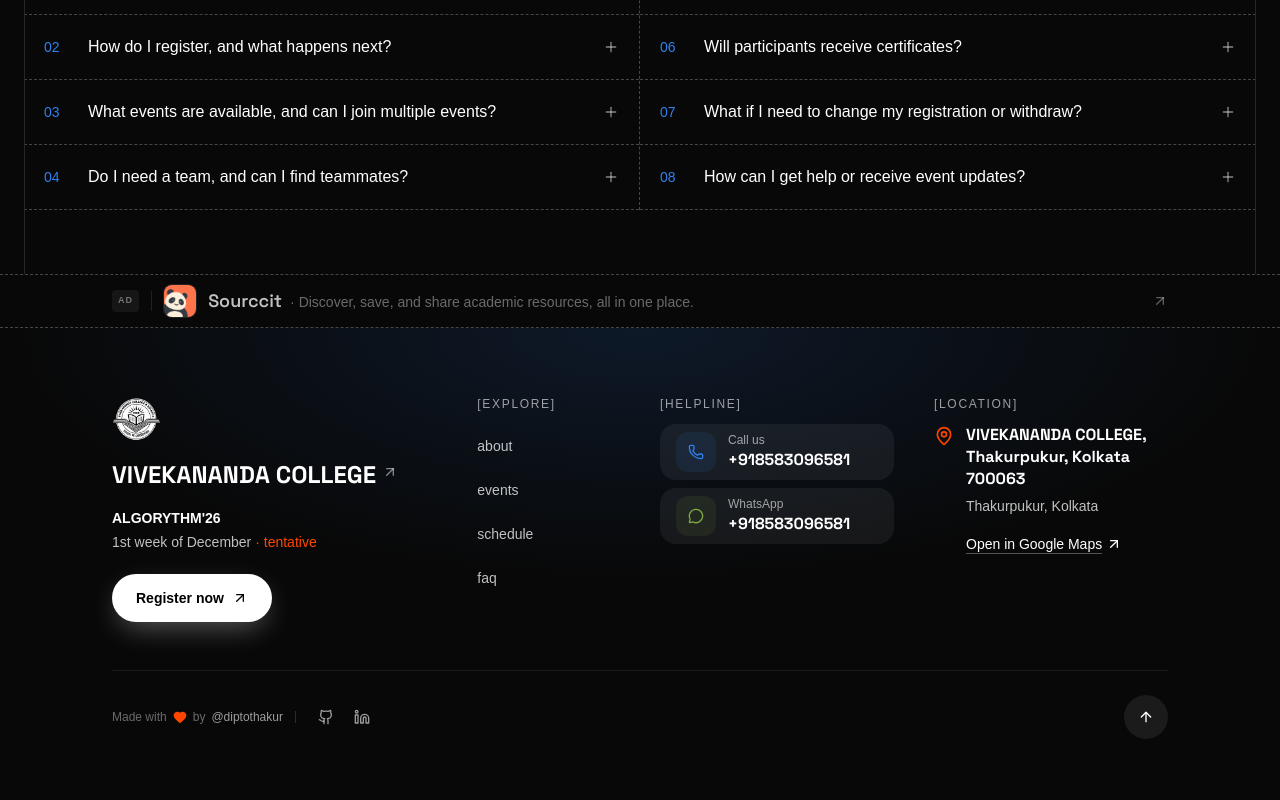
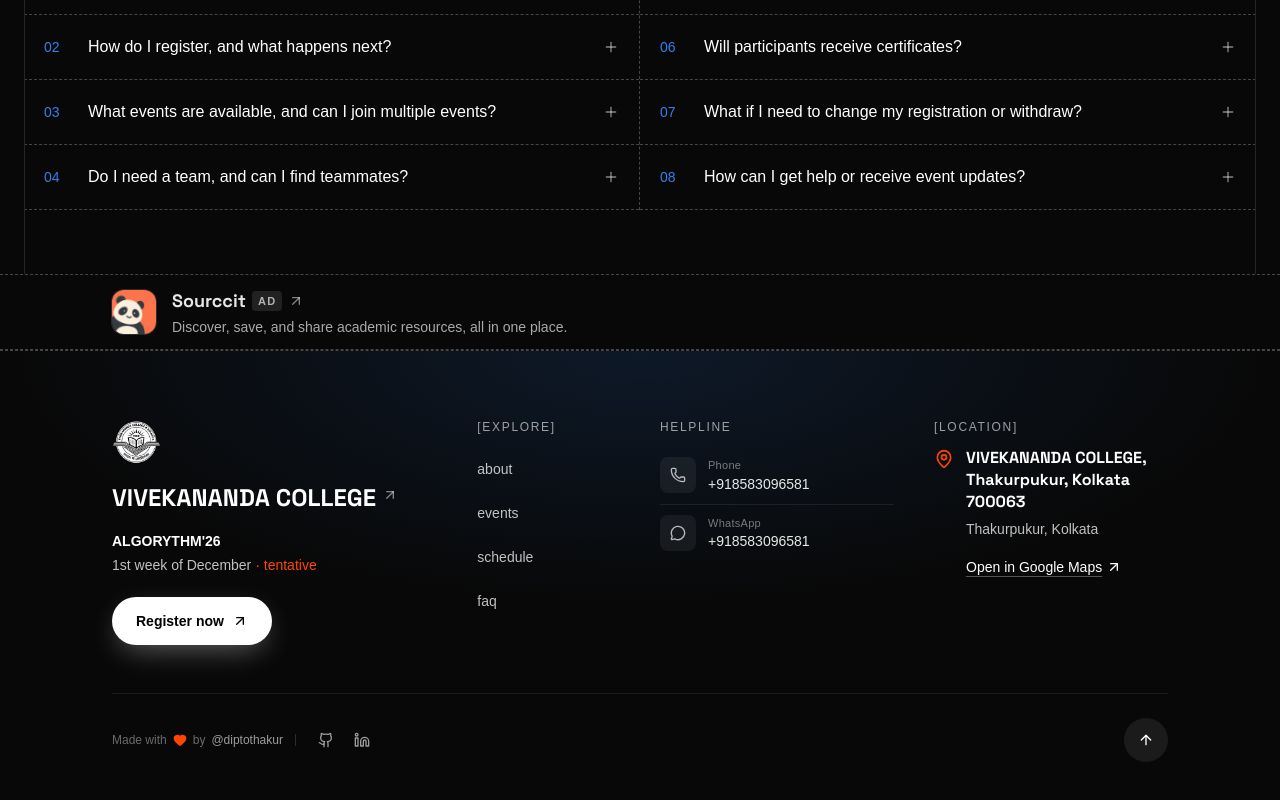
Before and after one commit to dipto-thakur/Algorythm, a Next.js app: page / in a window 1280 px wide. Shown: the part 2897-3697 px from the top of the page. Built offline with nearby package versions, Linux system fonts and the light colour scheme; no server answers; a web font is replaced by a local one.

Commit message:
ad,contact

```diff
--- a/src/app/events/[slug]/page.tsx
+++ b/src/app/events/[slug]/page.tsx
@@ -11,7 +11,9 @@
 import { ArrowLeft, ArrowRight, CalendarDays, Download, ExternalLink, FileText, Image as ImageIcon, MapPin, Phone, Timer } from "lucide-react";
 import { telHref } from "@/lib/contact";
 import { cn } from "@/lib/utils";
-
+import Image from "next/image";
+import { ArrowUpRight } from "lucide-react";
+import { AdRow } from "@/components/layout/AdRow";
 
 type Params = { slug: string };
 
@@ -197,14 +199,26 @@
 
 {d.contacts?.length ? (
   <Block label="Contact" title="Got doubts?" color="green">
-            <ul className="grid sm:grid-cols-2">
+    <ul className={cn("grid border-l border-t border-dashed border-line", d.contacts.length > 1 && "sm:grid-cols-2")}>
       {d.contacts.map((c, i) => (
-                <li key={i} className={cell}>
-                  <p className="font-sans text-lg font-bold">{c.name}</p>
-                  {c.role && <p className="text-xs uppercase tracking-wide text-muted">{c.role}</p>}
+        <li key={i} className={cn(cell, "flex flex-col justify-between gap-6")}>
+          <div>
+            <p className="flex items-center gap-3 text-xs uppercase tracking-wide text-muted">
+              <span className="tabular-nums text-green">{String(i + 1).padStart(2, "0")}</span>
+              {c.role}
+            </p>
+            <p className="mt-3 font-sans text-xl font-bold leading-tight">{c.name}</p>
+          </div>
+
           {c.phone && (
-                    <a href={telHref(c.phone)} className="mt-3 inline-flex min-h-11 items-center gap-2 text-sm text-green hover:underline">
-                      <Phone aria-hidden className="size-4" /> {c.phone}
+            <a
+              href={telHref(c.phone)}
+              className="group flex min-h-11 items-center justify-between gap-4 border-t border-dashed border-line pt-4 outline-none focus-visible:text-green"
+            >
+              <span className="font-sans text-lg font-bold tabular-nums transition-colors group-hover:text-green">{c.phone}</span>
+              <span className="shrink-0 border-b border-white/25 pb-0.5 text-xs font-semibold uppercase tracking-[0.14em] text-white/70 transition-colors group-hover:border-green group-hover:text-green">
+                Call
+              </span>
             </a>
           )}
         </li>
@@ -247,8 +261,11 @@
               </span>
               <ArrowRight aria-hidden className="size-5 text-white/50 transition-all group-hover:translate-x-1 group-hover:text-orange" />
             </Link>
+            <AdRow />
           </Reveal>
+
         )}
+
       </div>
     </main>
   );
--- a/src/app/layout.tsx
+++ b/src/app/layout.tsx
@@ -5,6 +5,9 @@
 import "./globals.css";
 import { Providers } from "@/components/Providers";
 import { Navbar } from "@/components/layout/Navbar";
+
+import { AdRow } from "@/components/layout/AdRow";
+
 
 const mono = Martian_Mono({ subsets: ["latin"], axes: ["wdth"], variable: "--font-martian", display: "swap" });
 const grotesk = Space_Grotesk({ subsets: ["latin"], weight: ["400", "600", "700"], variable: "--font-grotesk", display: "swap" });
@@ -74,6 +77,7 @@
           </a>
           <Navbar />
           {children}
+
         </Providers>
       </body>
     </html>
--- a/src/components/layout/AdRow.tsx
+++ b/src/components/layout/AdRow.tsx
@@ -1,10 +1,9 @@
-
 import Image from "next/image";
 import { ArrowUpRight } from "lucide-react";
 
 const ad = {
   name: "Sourccit",
-  shortDescription: "Find-save-share study materials.",
+  shortDescription: "Discover & Share study materials",
   longDescription: "Discover, save, and share academic resources, all in one place.",
   href: "https://sourccit.vercel.app/",
   icon: "/assets/sourccit-icon.png",
@@ -12,49 +11,40 @@
 
 export function AdRow() {
   return (
-    <aside
-      aria-label="Advertisement"
-      className="border-t border-dashed border-line px-3 sm:px-6 lg:px-[84px]"
-    >
+    <aside aria-label="Advertisement" className="border-y border-dashed border-line px-2.5 sm:px-6 lg:px-[84px]">
       <div className="mx-auto max-w-[90rem]">
         <a
           href={ad.href}
           target="_blank"
           rel="sponsored noopener noreferrer"
-          className="group flex min-h-12 items-center gap-3 px-4 py-2.5 text-white/50 transition-colors hover:bg-white/[0.03] hover:text-white/80 focus-visible:bg-white/[0.03] focus-visible:text-white/80 sm:px-7"
+          className="group flex min-h-14 items-center gap-2.5 py-2 transition-colors hover:bg-white/[0.03] focus-visible:bg-white/[0.03] sm:min-h-[4.5rem] sm:gap-4 sm:px-7 sm:py-3"
         >
-          <span className="shrink-0 rounded bg-white/[0.06] px-1.5 py-1 text-[9px] font-semibold uppercase tracking-[0.12em] text-white/40">
-            Ad
-          </span>
-
-          <span aria-hidden className="h-5 w-px shrink-0 bg-white/10" />
-
           <Image
             src={ad.icon}
             alt=""
-            width={32}
-            height={32}
-            className="size-8 shrink-0 rounded-lg object-cover ring-1 ring-white/10"
+            width={44}
+            height={44}
+            className="size-10 shrink-0 rounded-xl object-cover ring-1 ring-white/15 sm:size-11"
           />
 
-          <span className="min-w-0 flex-1 truncate leading-5">
-            <span className="font-sans text-base font-semibold text-white/75 transition-colors group-hover:text-white sm:text-lg">
-              {ad.name}
+          <span className="min-w-0 flex-1">
+            <span className="flex items-center gap-1.5">
+              <span className="truncate font-sans text-base font-bold text-white/90 transition-colors group-hover:text-white sm:text-lg">
+                {ad.name}
+              </span>
+              <span className="shrink-0 rounded bg-white/10 px-1.5 py-0.5 text-[11px] font-semibold uppercase tracking-[0.12em] text-white/65">
+                Ad
+              </span>
+              <ArrowUpRight
+                aria-hidden
+                className="size-4 shrink-0 text-white/50 transition-transform group-hover:-translate-y-0.5 group-hover:translate-x-0.5 group-hover:text-white"
+              />
             </span>
 
-            <span className="ml-2 text-xs text-white/40 sm:hidden">
-              · {ad.shortDescription}
-            </span>
-
-            <span className="ml-2 hidden text-sm text-white/40 sm:inline">
-              · {ad.longDescription}
-            </span>
+            {/* phones: short text that may wrap to 2 lines. sm and up: the long text on one line */}
+            <span className="mt-0.5 line-clamp-2 block text-xs leading-[1.15rem] text-white/65 sm:hidden">{ad.shortDescription}</span>
+            <span className="mt-0.5 hidden truncate text-sm leading-5 text-white/65 sm:block">{ad.longDescription}</span>
           </span>
-
-          <ArrowUpRight
-            aria-hidden
-            className="size-4 shrink-0 text-white/35 transition-transform group-hover:-translate-y-0.5 group-hover:translate-x-0.5 group-hover:text-white/80"
-          />
         </a>
       </div>
     </aside>
--- a/src/components/layout/Footer.tsx
+++ b/src/components/layout/Footer.tsx
@@ -5,7 +5,6 @@
 import { SmartImage } from "@/components/ui/SmartImage";
 import { telHref, waHref } from "@/lib/contact";
 import { FooterCta } from "./FooterCta";
-import { AdRow } from "./AdRow";
 
 const { college, event, contact, footer, maker } = siteConfig;
 const nav = siteConfig.navigation.filter((i): i is { label: string; href: string } => i.href !== null);
@@ -27,24 +26,30 @@
     icon,
     label,
     value,
-  tone,
     external,
   }: {
     href: string;
     icon: React.ReactNode;
     label: string;
     value: string;
-  tone: string;
     external?: boolean;
   }) {
     return (
-    <a href={href} {...(external && { target: "_blank", rel: "noopener noreferrer" })} className={tile}>
-      <span aria-hidden className={`grid size-10 shrink-0 place-items-center rounded-xl ${tone}`}>
+      <a
+        href={href}
+        {...(external && { target: "_blank", rel: "noopener noreferrer" })}
+        className="group flex min-w-0 items-center gap-3 py-2.5 transition-opacity hover:opacity-70 focus-visible:outline-none focus-visible:ring-2 focus-visible:ring-white/40"
+      >
+        <span className="grid size-9 shrink-0 place-items-center rounded-lg bg-white/[0.06] text-white/70 transition-colors group-hover:bg-white/10">
           {icon}
         </span>
-      <span className="min-w-0">
-        <span className="block text-xs text-white/60">{label}</span>
-        <span className="block truncate font-sans text-base font-bold">{value}</span>
+        <span className="min-w-0 flex-1">
+          <span className="block text-[11px] tracking-wide text-white/45">
+            {label}
+          </span>
+          <span className="block truncate text-sm font-medium text-white/90">
+            {value}
+          </span>
         </span>
       </a>
     );
@@ -112,32 +117,40 @@
 
 {/* Helpline */}
 {hasContact && (
-              <section aria-labelledby="footer-helpline" className="min-w-0 md:col-span-2 lg:col-span-3">
+  <section
+    aria-labelledby="footer-helpline"
+    className="min-w-0 md:col-span-2 lg:col-span-3"
+  >
     <h2 id="footer-helpline" className={heading}>
-                  [Helpline]
+      HELPLINE
     </h2>
-                <div className="mt-3 flex flex-col gap-2">
+
+    <div className="mt-3 divide-y divide-white/[0.08]">
       {contact.phone && (
         <ContactTile
           href={telHref(contact.phone)}
-                      icon={<Phone aria-hidden className="size-4 text-blue" />}
-                      tone="bg-blue/10"
-                      label="Call us"
+          icon={<Phone className="size-4" />}
+          label="Phone"
           value={contact.phone}
         />
       )}
+
       {contact.whatsapp && (
         <ContactTile
           href={waHref(contact.whatsapp, contact.whatsappMessage)}
-                      icon={<MessageCircle aria-hidden className="size-4 text-green" />}
-                      tone="bg-green/10"
+          icon={<MessageCircle className="size-4" />}
           label="WhatsApp"
           value={contact.whatsapp}
           external
         />
       )}
     </div>
-                {contact.hours && <p className="mt-3 text-xs leading-relaxed text-white/50 sm:text-sm">{contact.hours}</p>}
+
+    {contact.hours && (
+      <p className="mt-3 text-xs text-white/40">
+        {contact.hours}
+      </p>
+    )}
   </section>
 )}
 
--- a/src/data/event-details.ts
+++ b/src/data/event-details.ts
@@ -42,7 +42,7 @@
       {
         name: "Shuvam",
         role: "Coordinator",
-        phone: "+91 8240554940",
+        phone: "+918240554940",
       },
     ],
   },
@@ -89,6 +89,11 @@
         name: "Neha",
         role: "Coordinator",
         phone: "+917003940156",
+      },
+      {
+        name: "Dipto",
+        role: "Coordinator",
+        phone: "+919330681578",
       },
     ],
   },
@@ -219,6 +224,11 @@
         role: "Coordinator",
         phone: "+918583096581",
       },
+      {
+        name: "Dipto",
+        role: "Coordinator",
+        phone: "+919330681578",
+      },
     ],
   },
 };
```
Lines whose indentation alone changed are shown as unchanged.
